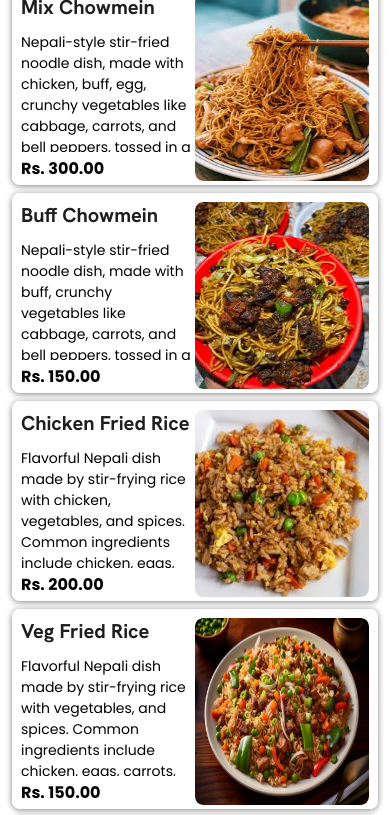
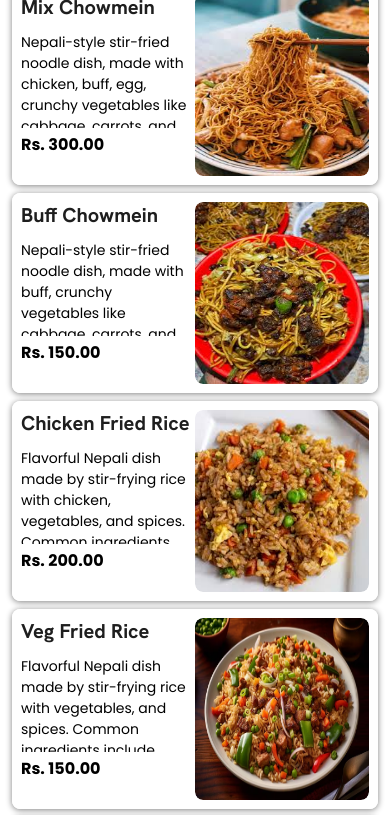
Before and after one commit to prakdha95/sagar-hotel, a React (Vite) app: page /sagar-hotel/menu in a window 390 px wide. Shown: the part 10900-11715 px from the top of the page. Built offline with nearby package versions, Linux system fonts and the light colour scheme.

Commit message:
responsive adjusted

```diff
--- a/src/components/Footer/Footer.css
+++ b/src/components/Footer/Footer.css
@@ -12,6 +12,7 @@ footer{
 @media (max-width:690px) {
     footer{
         padding: var(--mobile-padding);
+        text-align: center;
     }
 }
 @media (max-width:890px) {
--- a/src/components/Popular/Popular.css
+++ b/src/components/Popular/Popular.css
@@ -4,8 +4,8 @@
 }
 @media (max-width:690px) {
     .popular_section .popular_container{
-        padding: var(--mobile-padding);
-        padding-top: 0;
+        padding:var(--mobile-padding);
+        padding-top: 20px;
     }
 }
 .popular_container .heading{
--- a/src/components/Popular/Popular.jsx
+++ b/src/components/Popular/Popular.jsx
@@ -7,7 +7,7 @@ const Popular = () => {
       <section className='popular_section'>
         <div className="popular_container">
             <div className="heading">
-                <h2>DristiHotel Popular Categories</h2>
+                <h2>DristiHotel Popular <br />Categories</h2>
             </div>
             <div className="item_card">
                 <div className="card">
--- a/src/pages/Menu/Menu.css
+++ b/src/pages/Menu/Menu.css
@@ -153,6 +153,11 @@
     height: 120px;
     overflow-y: auto;
 }
+@media (max-width:1400px) {
+    .menu_section .category_items .card_info p{
+        height: 96px;
+    }
+}
 .menu_section .category_items .card_info b{
     padding-top: 4px;
 }
```
